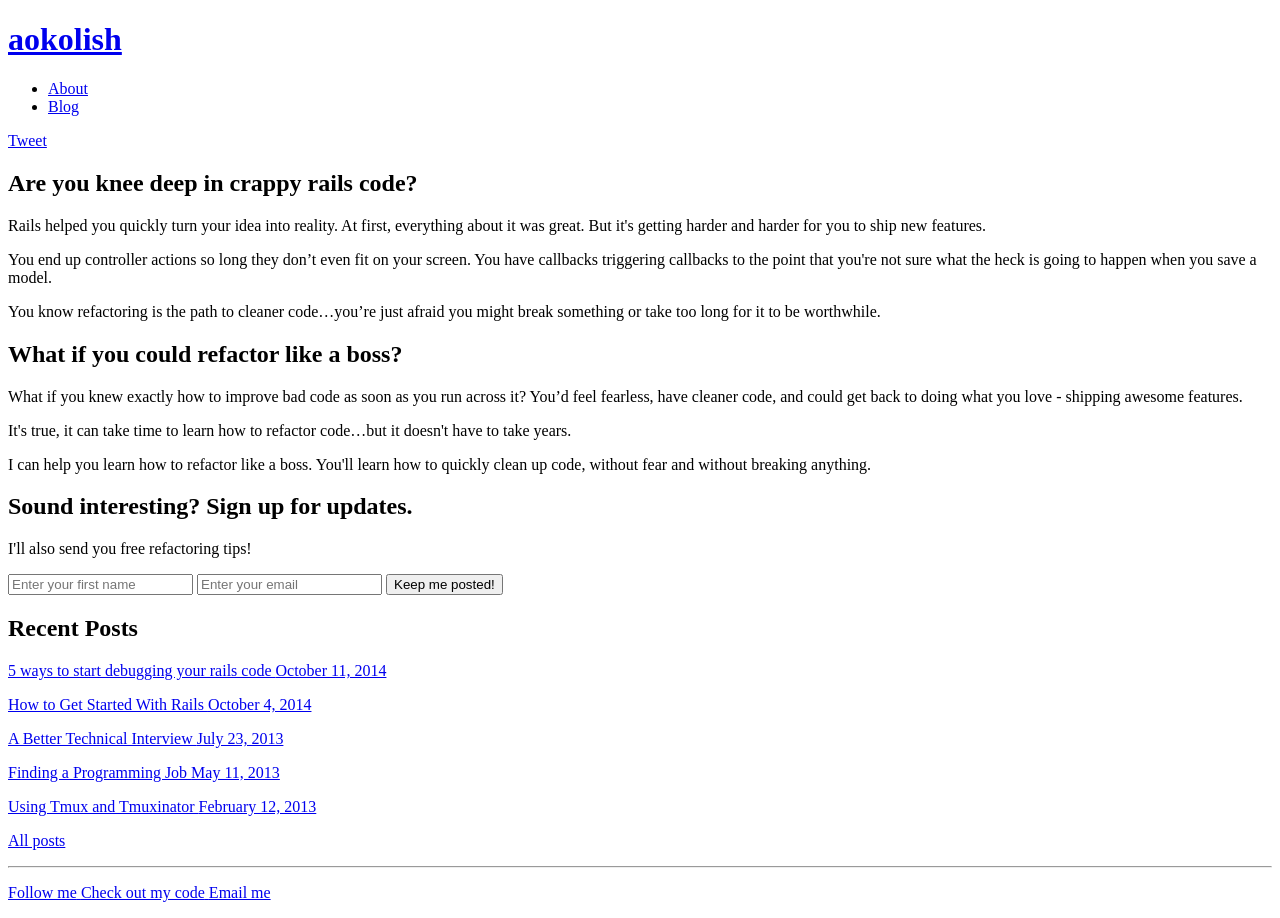
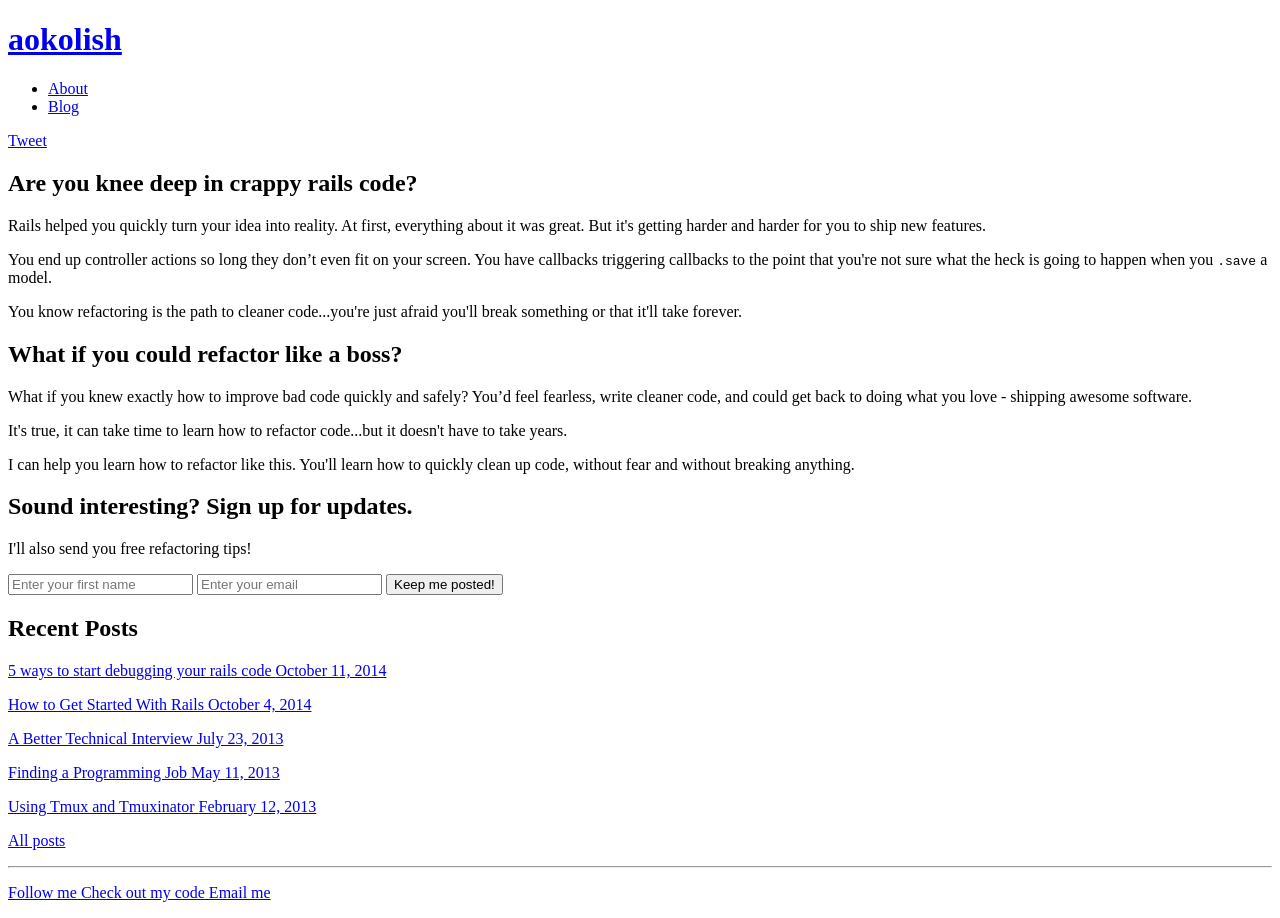
Before and after one commit to ao140505/ao140505.github.io, a Jekyll site: the page built from refactoring-on-rails/index.html, in a window 1280 px wide. Built offline with Jekyll 4.4.1, drawn with Linux system fonts in a browser that asks for light colours; some web fonts are replaced; Markdown is read by kramdown in place of the engine named in the settings; comment, search, counter and statistics services are not loaded.

Commit message:
copy changes

```diff
--- a/refactoring-on-rails/index.html
+++ b/refactoring-on-rails/index.html
@@ -10,25 +10,25 @@ layout: layout
   </p>
 
   <p>
-    You end up controller actions so long they don’t even fit on your screen. You have callbacks triggering callbacks to the point that you're not sure what the heck is going to happen when you save a model.
+    You end up controller actions so long they don’t even fit on your screen. You have callbacks triggering callbacks to the point that you're not sure what the heck is going to happen when you <code>.save</code> a model.
   </p>
 
   <p>
-    You know refactoring is the path to cleaner code…you’re just afraid you might break something or take too long for it to be worthwhile.
+    You know refactoring is the path to cleaner code...you're just afraid you'll break something or that it'll take forever.
   </p>
 
   <h2>What if you could refactor like a boss?</h2>
 
   <p>
-    What if you knew exactly how to improve bad code as soon as you run across it? You’d feel fearless, have cleaner code, and could get back to doing what you love - shipping awesome features.
+    What if you knew exactly how to improve bad code quickly and safely? You’d feel fearless, write cleaner code, and could get back to doing what you love - shipping awesome software.
   </p>
 
   <p>
-    It's true, it can take time to learn how to refactor code…but it doesn't have to take years.
+    It's true, it can take time to learn how to refactor code...but it doesn't have to take years.
   </p>
 
   <p>
-    I can help you learn how to refactor like a boss. You'll learn how to quickly clean up code, without fear and without breaking anything.
+    I can help you learn how to refactor like this. You'll learn how to quickly clean up code, without fear and without breaking anything.
   </p>
 
   <!-- Begin MailChimp Signup Form -->
```
